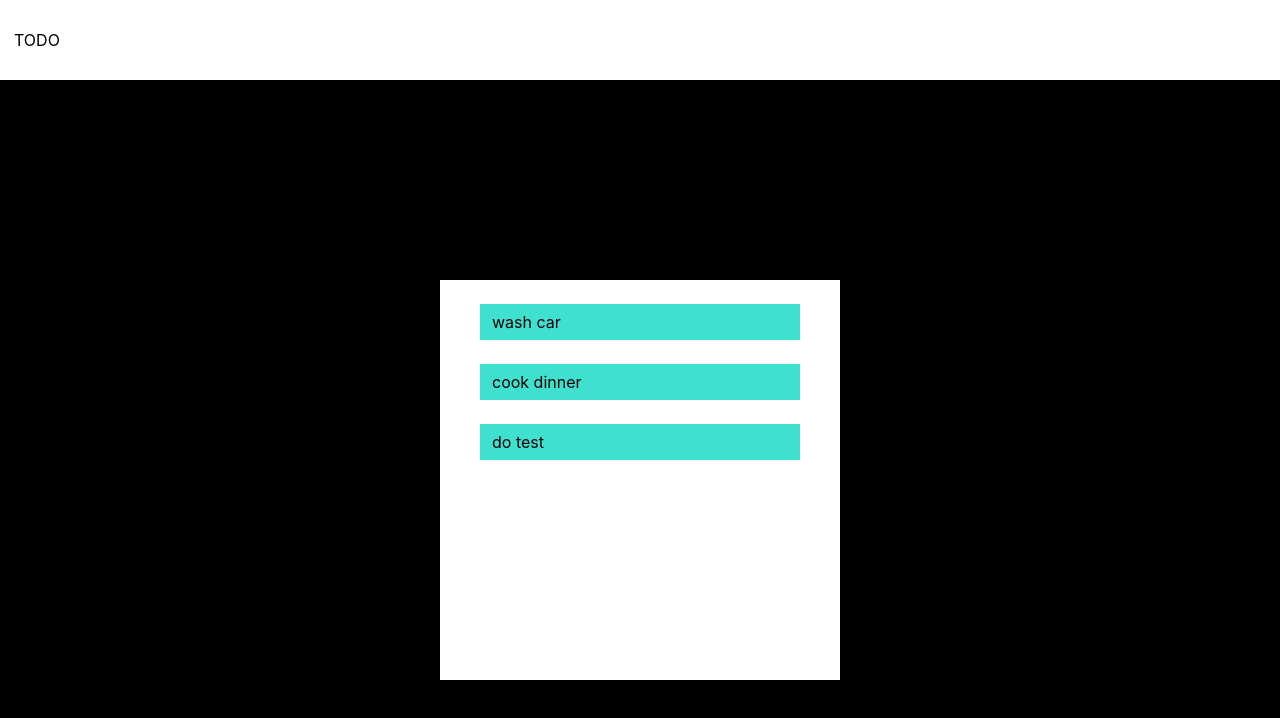
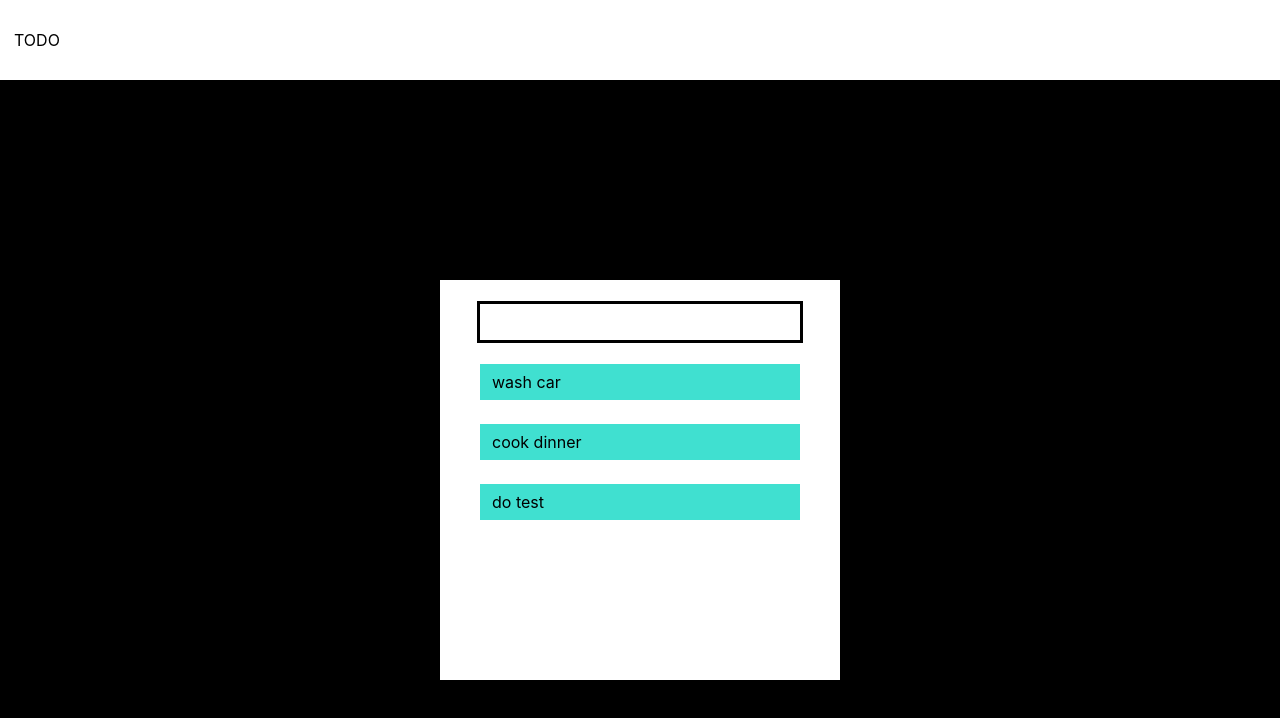
Before and after one commit to bullhornfixie/todo-list-tech-test, a React (Create React App) app: page / in a window 1280 px wide. Shown: the top 718 px of the page. Built offline with nearby package versions, Linux system fonts and the light colour scheme.

Commit message:
text inout box

```diff
--- a/package.json
+++ b/package.json
@@ -10,6 +10,7 @@
     "react-dom": "^17.0.2",
     "react-scripts": "4.0.3",
     "rebass": "^4.0.7",
+    "styled-components": "^5.3.1",
     "web-vitals": "^1.1.2"
   },
   "scripts": {
--- a/src/App.js
+++ b/src/App.js
@@ -1,7 +1,15 @@
-import { Flex, Text } from 'rebass'
+import { Flex, Text, Box } from 'rebass'
 import './styles/App.css';
 import { colors, font, sizes } from './styles/variables.js'
 import Header from './components/header'
+import styled from 'styled-components'
+
+const InputBox = styled(Box)`
+  outline-style: solid;
+  width: 80%;
+  margin-top: ${sizes.md}px;
+  height: ${sizes.lg}px;
+`
 
 const tasks = ["wash car", "cook dinner", "do test"]
 
@@ -39,6 +47,7 @@
         height='50vh'
         bg={colors.white}
       >
+        <InputBox />
         {viewTasks()}
       </Flex>
     </Flex>
```
Also changed, not shown: 1 other file (tests, documents, lock files or other folders).
